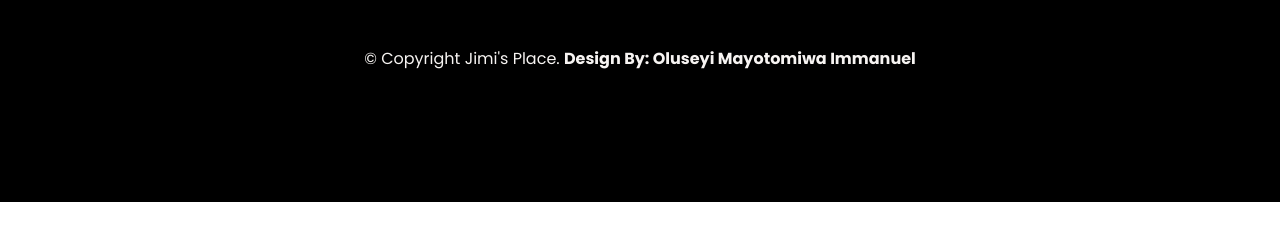
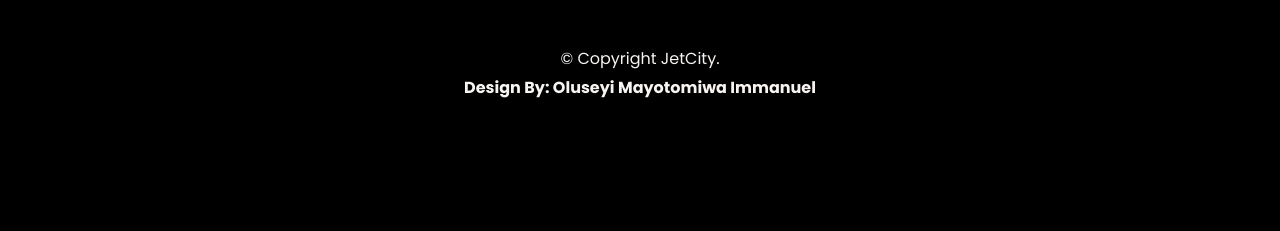
Before and after one commit to Mayotomiwa/JetCity, a website: page index.html in a window 1280 px wide. Shown: the part 5598-5829 px from the top of the page. Before the commit the page ends 5800 px from the top, so only its background shows below. Drawn offline with Linux system fonts and the light colour scheme; some packages are replaced by stand-ins of ours; no server answers; files whose address does not match are found by name.

Commit message:
Update index.html

```diff
--- a/index.html
+++ b/index.html
@@ -677,7 +677,7 @@
 			<div class="row">
 				<div class="col-md-12 text-center">
 					<div class="credits">
-						<p>© Copyright Jimi's Place. <b>Design By: Oluseyi Mayotomiwa Immanuel</b>
+						<p>© Copyright JetCity. <br /> <b>Design By: Oluseyi Mayotomiwa Immanuel</b>
 						</p>
 					</div>
 				</div>
```
